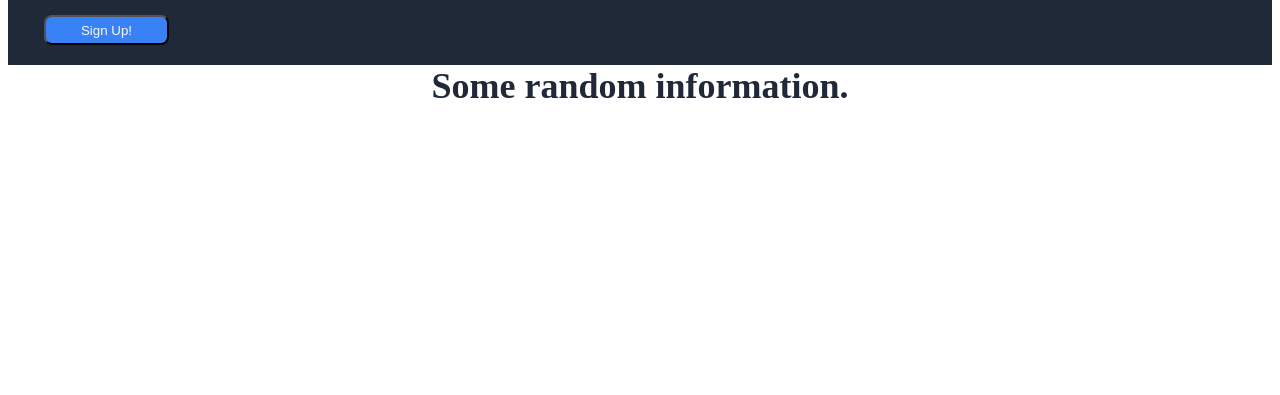
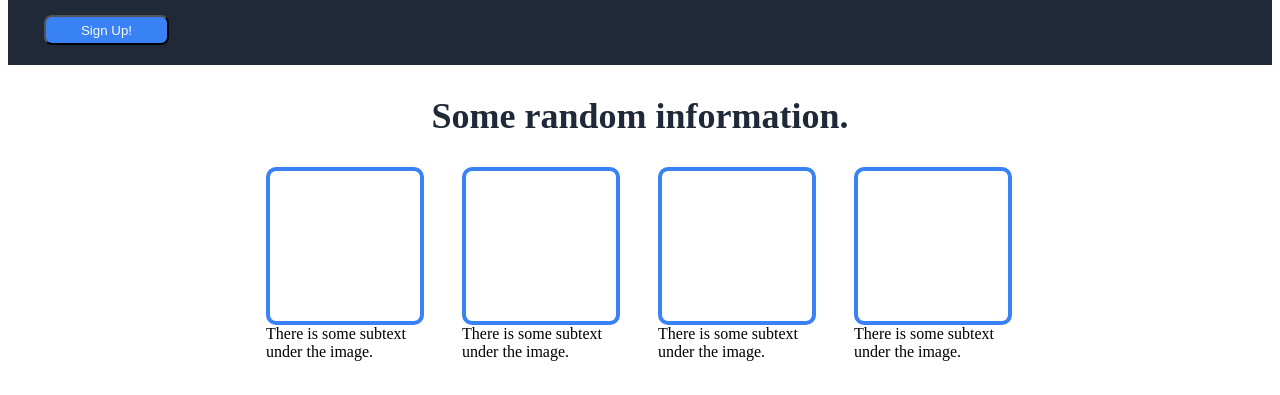
Before and after one commit to VaricelaZoster/LandingPage, a plain HTML site: page index.html in a window 1280 px wide. Shown: the part 405-800 px from the top of the page. Drawn offline with Linux system fonts and the light colour scheme.

Commit message:
Added boxes with flex wrap

```diff
--- a/index.html
+++ b/index.html
@@ -41,5 +41,30 @@
                 Some random information.
             </div>
         </div>
+        <div class="cont4">
+            <div class="ite">
+                <div class="item1">
+
+                </div>
+                There is some subtext under the image.
+            </div>
+            <div class="ite">
+                <div class="item1">
+
+                </div>
+                There is some subtext under the image.
+            </div>
+            <div class="ite">
+                <div class="item1">
+
+                </div>
+                There is some subtext under the image.
+            </div>
+            <div class="ite">
+                <div class="item1">
+
+                </div>
+                There is some subtext under the image.
+            </div>
     </body>
 </html>
--- a/index1.css
+++ b/index1.css
@@ -104,4 +104,25 @@ img{
 }
 .it3{
     justify-content: space-around;
+    padding-top: 30px;
+    padding-bottom: 30px;
 }
+.cont4{
+    display: flex;
+    justify-content: center;
+    gap: 36px;
+    flex: 1 1 0%;
+    flex-wrap: wrap;
+}
+.item1{
+    display: flex;
+    border: 4px solid blue;
+    border-color: #3882F6;
+    height:150px;
+    width: 150px;
+    border-radius: 10px;
+}
+.ite{
+    width: 160px;
+    height: 200px;
+}
```
